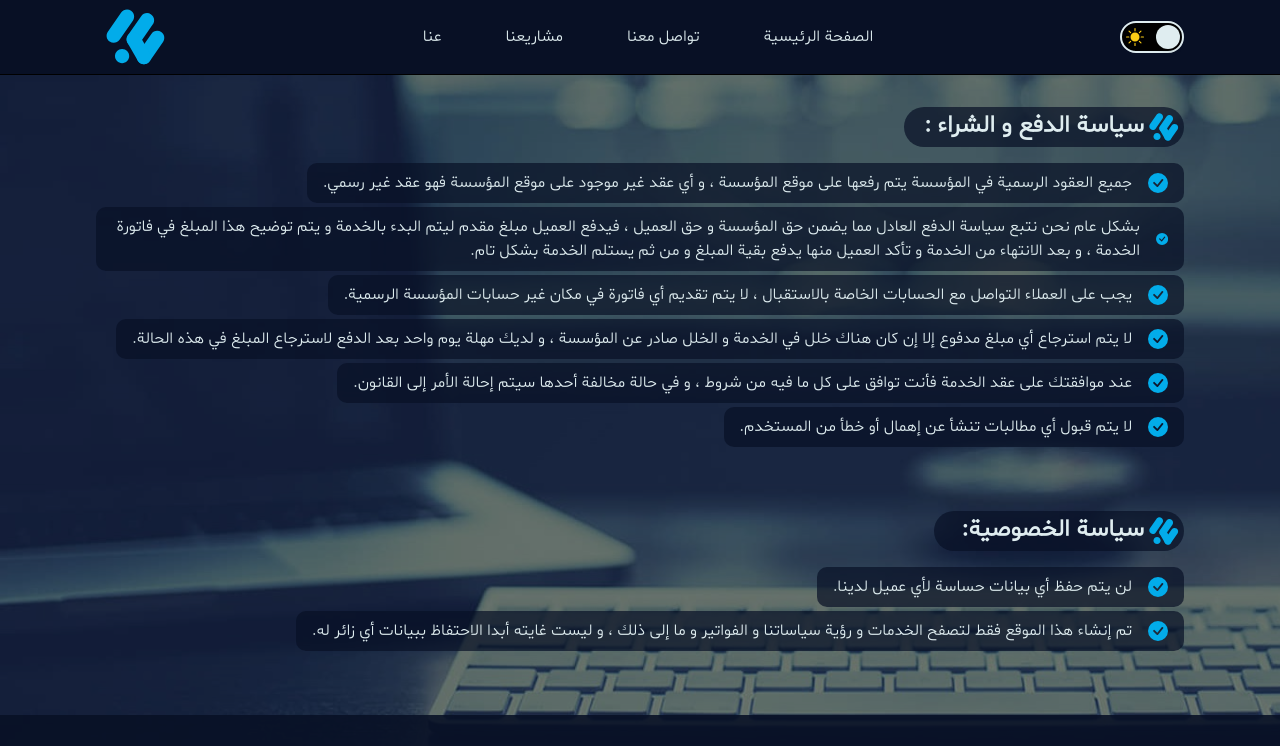
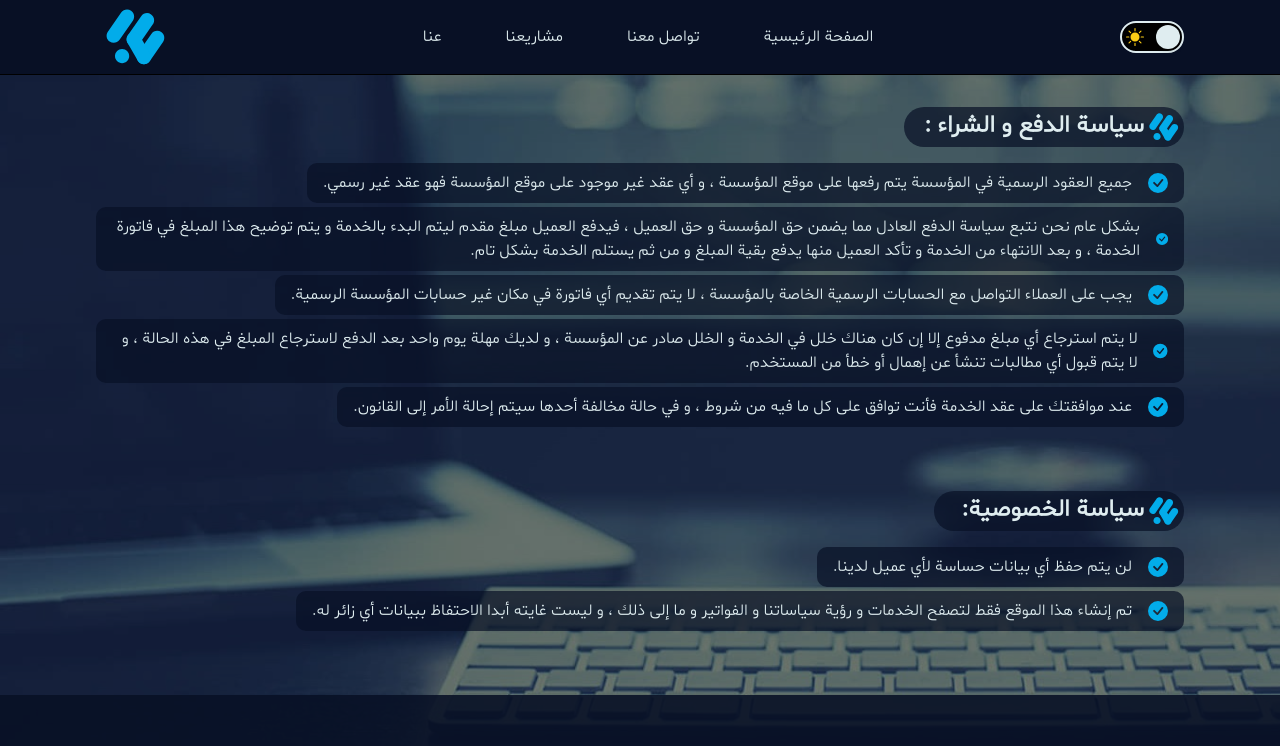
Before and after one commit to Abodesalm/myte, a Next.js app: page /policy in a window 1280 px wide. Shown: the top 746 px of the page. Built offline with nearby package versions, Linux system fonts and the light colour scheme.

Commit message:
some edits

```diff
--- a/components/Pack.tsx
+++ b/components/Pack.tsx
@@ -42,7 +42,7 @@ const Pack = ({clas = '',ty,ti,pr,pe,fe}) => {
         <ul className="ms-6 md:text-[12px]">
           {
             fe.map(el=>{
-              return <li>{el}</li>
+              return <li key={el}>{el}</li>
             })
           }
         </ul>
--- a/components/Price.tsx
+++ b/components/Price.tsx
@@ -34,7 +34,7 @@ const Price = ({type}) => {
         <div className="flex flex-row lg:flex-wrap lg:justify-evenly">
           {
             prices.pac.des.map(el=>{
-              return <Pack ty={el.ty} ti={el.ti} fe={el.fe} pr={el.pr} pe={el.pe}/>
+              return <Pack key={el.ty} ty={el.ty} ti={el.ti} fe={el.fe} pr={el.pr} pe={el.pe}/>
             })
           }
         </div>
@@ -50,7 +50,7 @@ const Price = ({type}) => {
         <div className="flex flex-row lg:flex-wrap lg:justify-evenly">
           {
             prices.pac.vis.map(el=>{
-              return <Pack ty={el.ty} ti={el.ti} fe={el.fe} pr={el.pr} pe={el.pe}/>
+              return <Pack key={el.ty} ty={el.ty} ti={el.ti} fe={el.fe} pr={el.pr} pe={el.pe}/>
             })
           }
         </div>
--- a/public/data/all.ts
+++ b/public/data/all.ts
@@ -88,10 +88,9 @@ const policy = {
     'buy':[
         'جميع العقود الرسمية في المؤسسة يتم رفعها على موقع المؤسسة ، و أي عقد غير موجود على موقع المؤسسة فهو عقد غير رسمي.',
         'بشكل عام نحن نتبع سياسة الدفع العادل مما يضمن حق المؤسسة و حق العميل ، فيدفع العميل مبلغ مقدم ليتم البدء بالخدمة و يتم توضيح هذا المبلغ في فاتورة الخدمة ، و بعد الانتهاء من الخدمة و تأكد العميل منها يدفع بقية المبلغ و من ثم يستلم الخدمة بشكل تام.',
-        'يجب على العملاء التواصل مع الحسابات الخاصة بالاستقبال ، لا يتم تقديم أي فاتورة في مكان غير حسابات المؤسسة الرسمية.',
-        'لا يتم استرجاع أي مبلغ مدفوع إلا إن كان هناك خلل في الخدمة و الخلل صادر عن المؤسسة ، و لديك مهلة يوم واحد بعد الدفع لاسترجاع المبلغ في هذه الحالة.',
-        'عند موافقتك على عقد الخدمة فأنت توافق على كل ما فيه من شروط ، و في حالة مخالفة أحدها سيتم إحالة الأمر إلى القانون.',
-        'لا يتم قبول أي مطالبات تنشأ عن إهمال أو خطأ من المستخدم.',
+        'يجب على العملاء التواصل مع الحسابات الرسمية الخاصة بالمؤسسة ، لا يتم تقديم أي فاتورة في مكان غير حسابات المؤسسة الرسمية.',
+        'لا يتم استرجاع أي مبلغ مدفوع إلا إن كان هناك خلل في الخدمة و الخلل صادر عن المؤسسة ، و لديك مهلة يوم واحد بعد الدفع لاسترجاع المبلغ في هذه الحالة ، و لا يتم قبول أي مطالبات تنشأ عن إهمال أو خطأ من المستخدم.',
+        'عند موافقتك على عقد الخدمة فأنت توافق على كل ما فيه من شروط ، و في حالة مخالفة أحدها سيتم إحالة الأمر إلى القانون.'
     ],
     'sens':[
         'لن يتم حفظ أي بيانات حساسة لأي عميل لدينا.',
```
